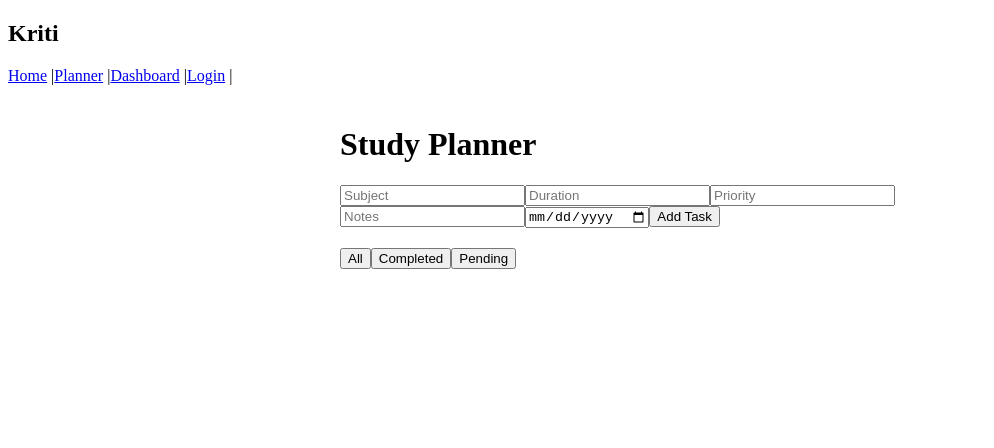
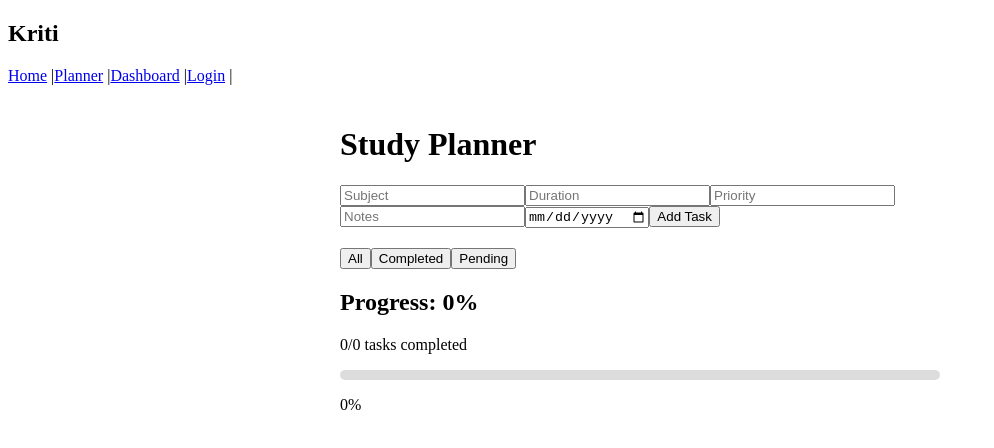
Before and after one commit to AasthaChaturvedi/Kriti, a React (Vite) app: page /planner in a window 1280 px wide. Shown: the top 448 px of the page, without its empty margins (0-994 px from the left). Built offline with nearby package versions, Linux system fonts and the light colour scheme.

Commit message:
Add task progress tracker

```diff
--- a/src/pages/Planner.jsx
+++ b/src/pages/Planner.jsx
@@ -79,6 +79,10 @@ useEffect(() => {
       if (filter === "pending") return !task.completed;
       return true;
     });
+    const sortedTasks = [...filteredTasks].sort((a, b) => {new Date(a.date) - new Date(b.date)});
+    const completedTasks = tasks.filter(task => task.completed).length;
+    const totalTasks =tasks.length;
+    const progress = totalTasks === 0 ? 0 : Math.round((completedTasks / totalTasks) * 100);
 
   return (
     <div style={{ padding: "20px", maxWidth: "600px", margin: "auto" }}>
@@ -132,9 +136,27 @@ useEffect(() => {
         <button onClick={() => setFilter("completed")}>Completed</button>
         <button onClick={() => setFilter("pending")}>Pending</button>
       </div>
-
+<div style={{ marginTop: "20px" }}>
+  <h2>Progress: {progress}%</h2>
+  <p>{completedTasks}/{totalTasks} tasks completed</p>
+  <div style={{
+     background: "#ddd",
+     borderRadius: "10px",
+     overflow: "hidden",
+     height: "10px",
+     }}>
+    <div
+      style={{
+        width: `${progress}%`,
+        background: "#4caf50",
+        height: "20px"
+      }}
+    ></div>
+  </div>
+  <p>{progress}%</p>
+</div>
       <ul style={{ listStyle: "none", padding: 0 }}>
-  {filteredTasks.map((task, index) => (
+  {sortedTasks.map((task, index) => (
     <li
       key={index}
       style={{
```
